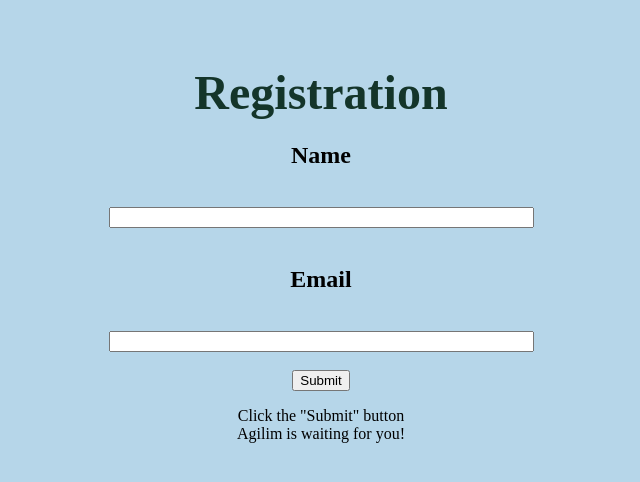
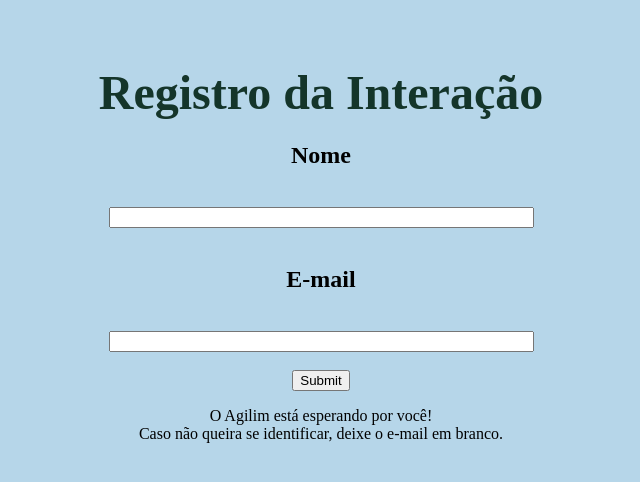
Before and after one commit to pedrosrk/agileSentiment, a Flask app: page / in a window 1280 px wide. Shown: the top 482 px of the page, without its empty margins (319-959 px from the left). Run offline with Flask 2, Linux system fonts and the light colour scheme.

Commit message:
Tradução do site

```diff
--- a/templates/home.html
+++ b/templates/home.html
@@ -10,14 +10,14 @@
 <html lang="en">
    <center><body>
       <br><br>
-      <h1><font size="+8">Registration</font></h1>
+      <h1><font size="+8">Registro da Interação</font></h1>
       <form method="POST">
-         <h2>Name</h2><br>
+         <h2>Nome</h2><br>
          <input type="text" name="name" size="50" width="10"><br><br>
-         <h2>Email</h2><br>
+         <h2>E-mail</h2><br>
          <input type="text" name="email" size="50" width="10"><br><br>
          <input type="submit">
       </form>
-      <p>Click the "Submit" button <br> Agilim is waiting for you!</p>
+      <p>O Agilim está esperando por você!<br> Caso não queira se identificar, deixe o e-mail em branco.</p>
    </body></center>
 </html>
--- a/templates/text.html
+++ b/templates/text.html
@@ -9,7 +9,7 @@
 </head>
 <html lang="en">
    <center><body>
-      <h1><font size="+8">{{name}}, write something!</font></h1>
+      <h1><font size="+8">Hello {{name}}! <br> Write something in English.</font></h1>
       <form method="POST" action="/message">
          <input type="text" name="text" size="50" width="10"><br><br>
          <input type="submit">
```
